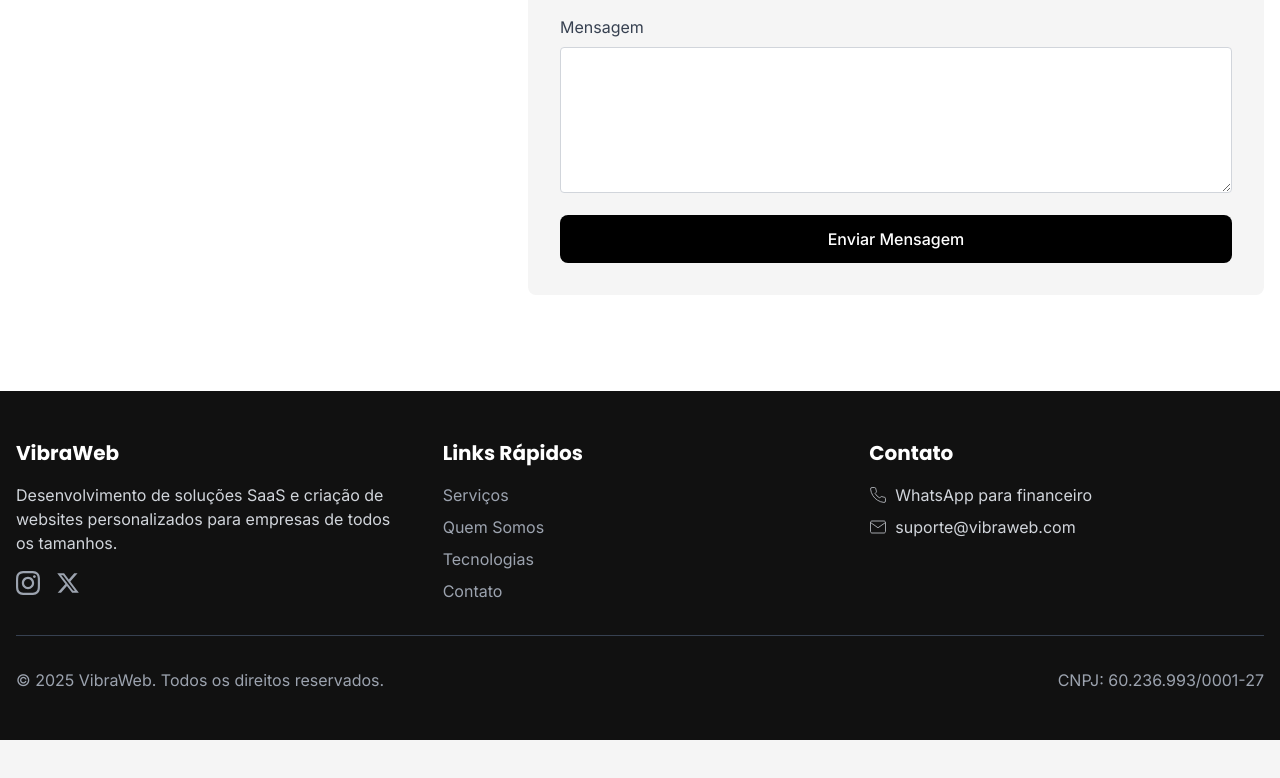
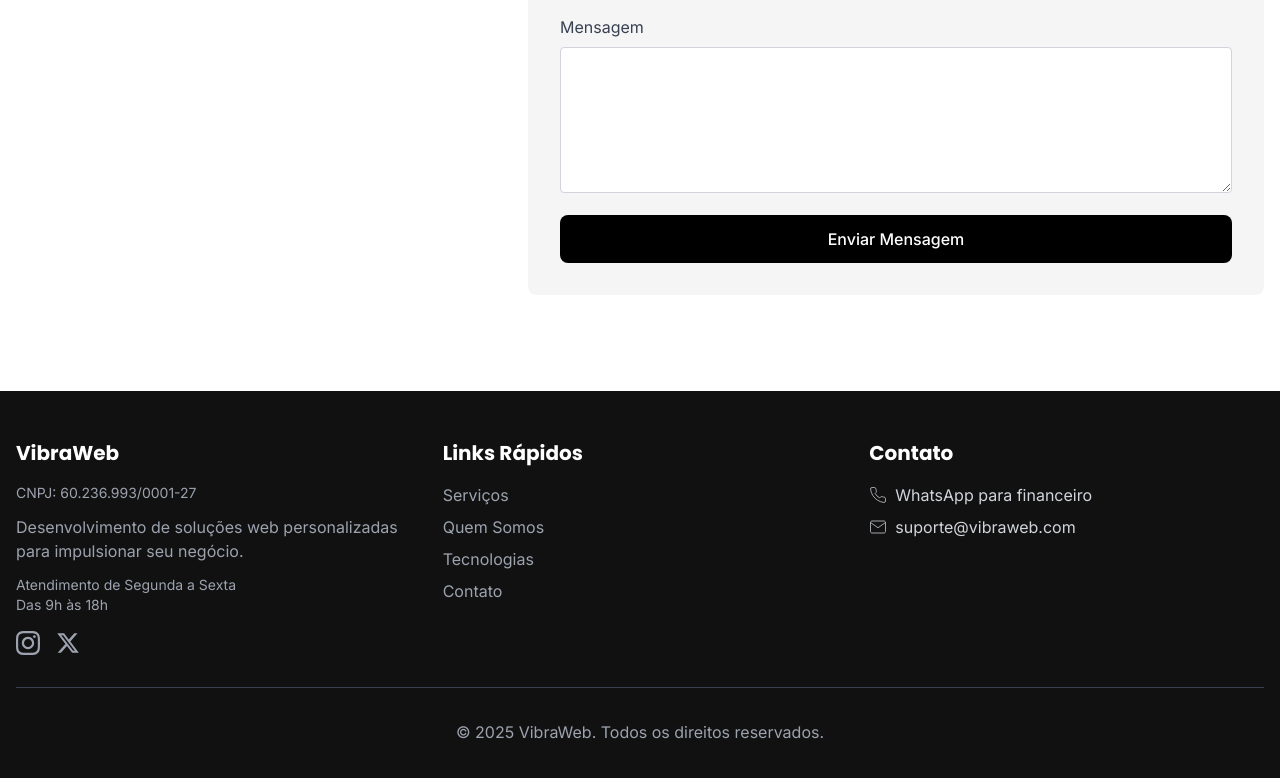
Before and after one commit to gablxvi/VibraWeb, a Next.js app in the folder vibraweb-project/: page / in a window 1280 px wide. Shown: the part 3215-3993 px from the top of the page. Before the commit the page ends 3955 px from the top, so only its background shows below. Built offline with nearby package versions, Linux system fonts and the light colour scheme.

Commit message:
Update Footer.tsx

```diff
--- a/vibraweb-project/components/Footer.tsx
+++ b/vibraweb-project/components/Footer.tsx
@@ -12,10 +12,18 @@ const Footer = () => {
         <div className="grid grid-cols-1 md:grid-cols-3 gap-8">
           <div>
             <h3 className="text-xl font-heading mb-4">VibraWeb</h3>
-            <p className="text-gray-300 mb-4">
-              Desenvolvimento de soluções SaaS e criação de websites personalizados para empresas de todos os tamanhos.
-            </p>
-            <div className="flex space-x-4">
+            <div className="space-y-3">
+              <p className="text-gray-400 text-sm">CNPJ: 60.236.993/0001-27</p>
+              <p className="text-gray-400">
+                Desenvolvimento de soluções web personalizadas para impulsionar seu negócio.
+              </p>
+              <p className="text-gray-400 text-sm">
+                Atendimento de Segunda a Sexta
+                <br />
+                Das 9h às 18h
+              </p>
+            </div>
+            <div className="flex space-x-4 mt-4">
               <a
                 href="https://www.instagram.com/vibraweb/"
                 target="_blank"
@@ -114,10 +122,7 @@ const Footer = () => {
         </div>
 
         <div className="border-t border-gray-700 mt-8 pt-8 text-center text-gray-400">
-          <div className="flex justify-between items-center">
-            <p>&copy; {currentYear} VibraWeb. Todos os direitos reservados.</p>
-            <p>CNPJ: 60.236.993/0001-27</p>
-          </div>
+          <p>&copy; {currentYear} VibraWeb. Todos os direitos reservados.</p>
         </div>
       </div>
     </footer>
```
